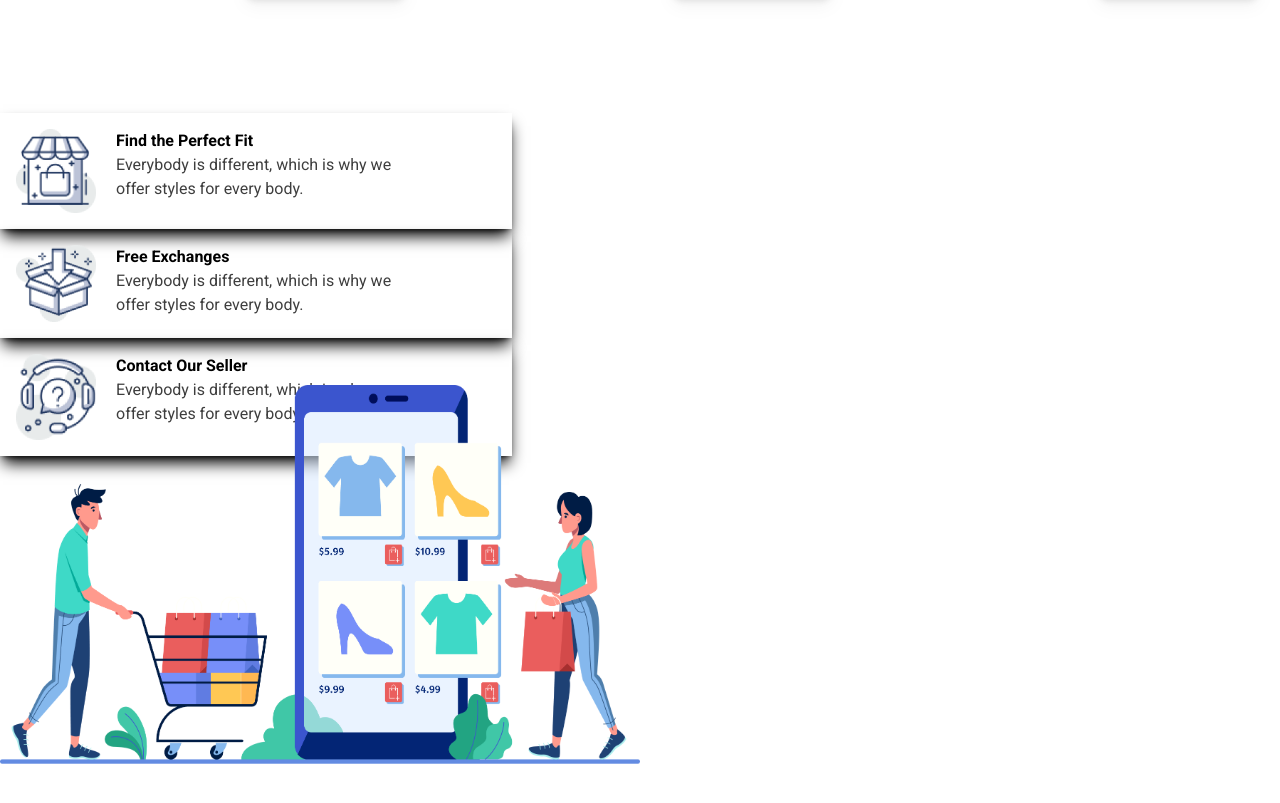
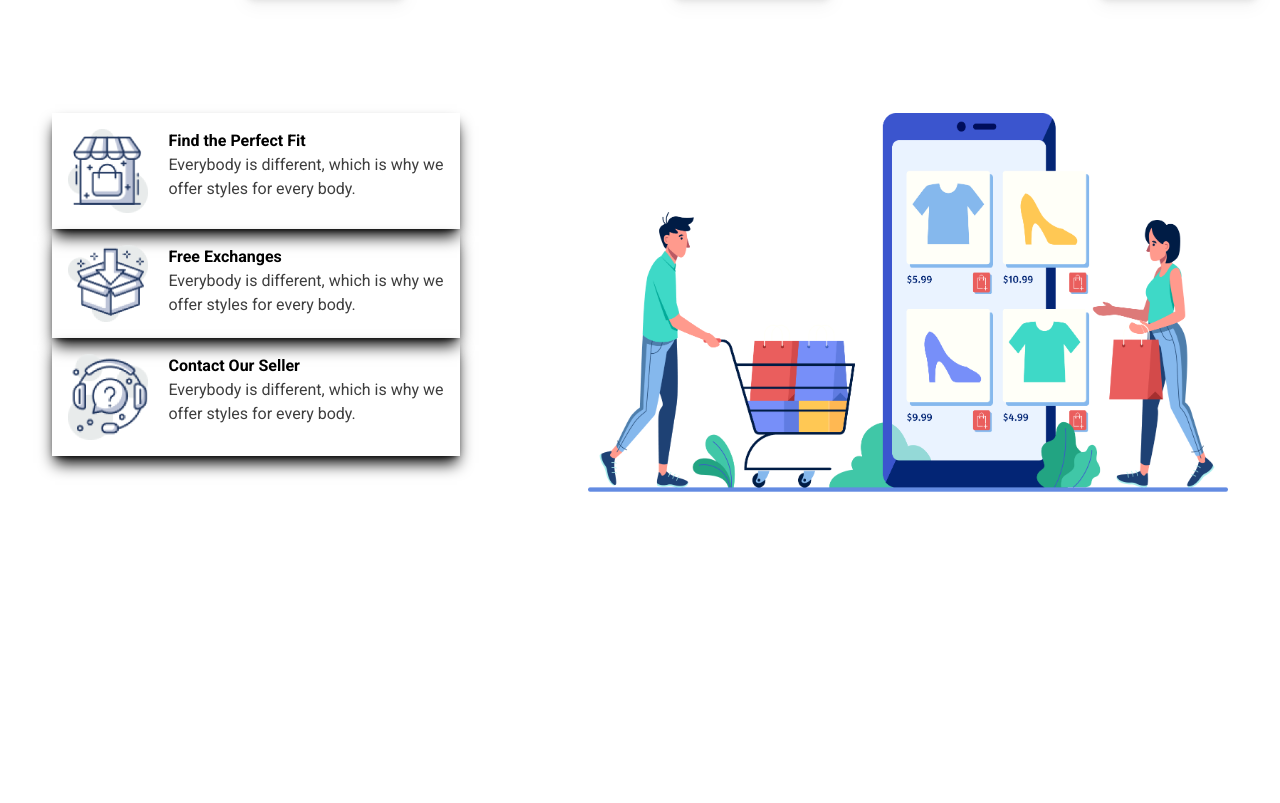
Before and after one commit to wahab-rubel/penguin-fashion-2024, a plain HTML site: page index.html in a window 1280 px wide. Shown: the part 2173-2976 px from the top of the page. After the commit the page ends 2793 px from the top, so only its background shows below. Drawn offline with nearby package versions, Linux system fonts and the light colour scheme.

Commit message:
second commit

```diff
--- a/index.html
+++ b/index.html
@@ -159,9 +159,9 @@ href="https://fonts.googleapis.com/css2?family=Roboto:ital,wght@0,100;0,300;0,40
    </section>
  </main>
  <footer class="md:mt-24 md:mb-32">
-   <div class="flex flex-col md:gap-32 justify-center">
+   <div class="flex md:gap-32 justify-center">
     <div class="md:max-w-lg max-h-36 ">
-      <div class="flex  gap-5 shadow-lg p-4 shadow-black ">
+      <div class="flex gap-5 shadow-lg p-4 shadow-black ">
         <img class="max-w-20 max-h-24 " src="./icons/house.png" alt="">
    <div>
       <h2 class="font-bold text-base">Find the Perfect Fit</h2>
```
